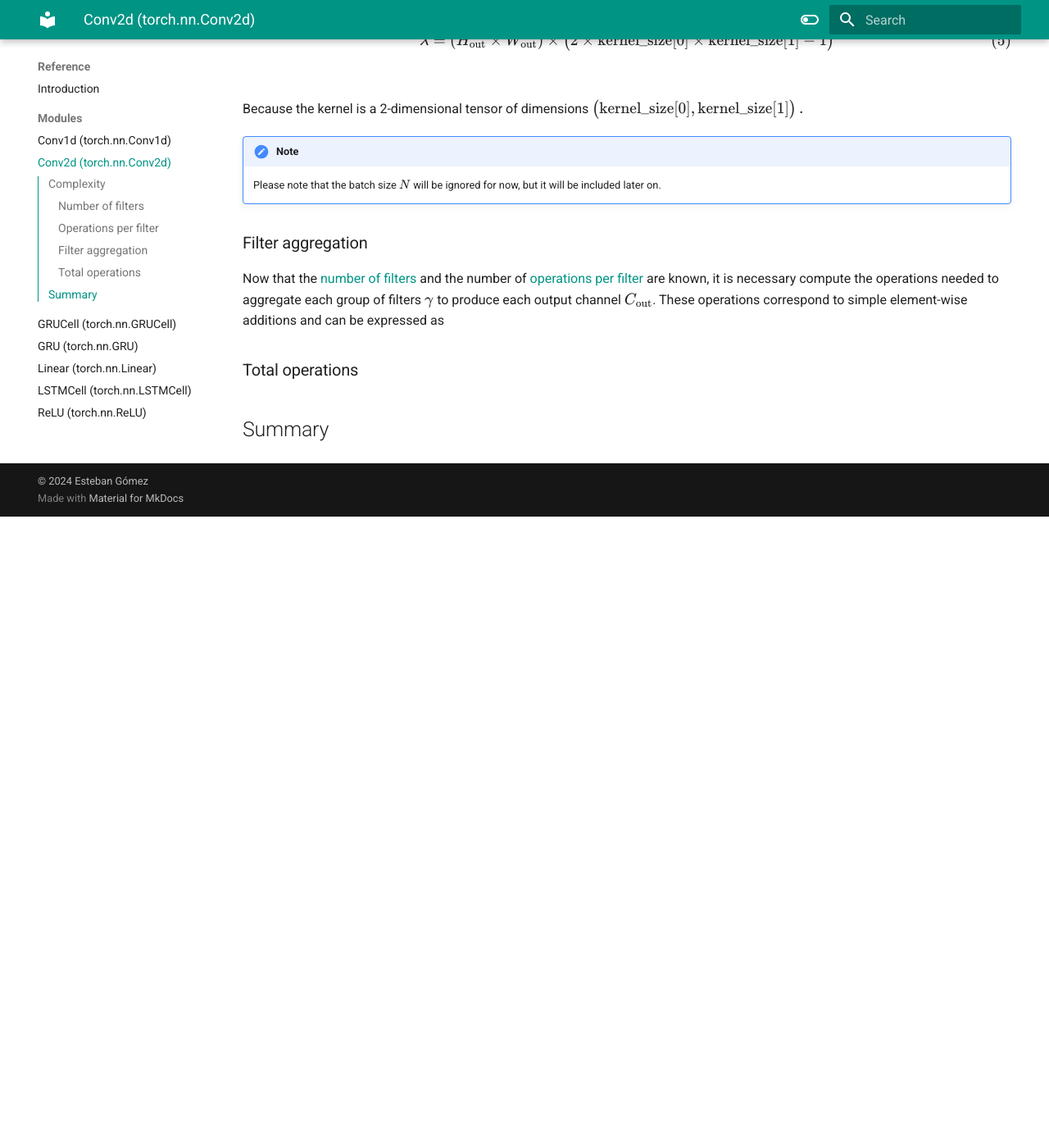
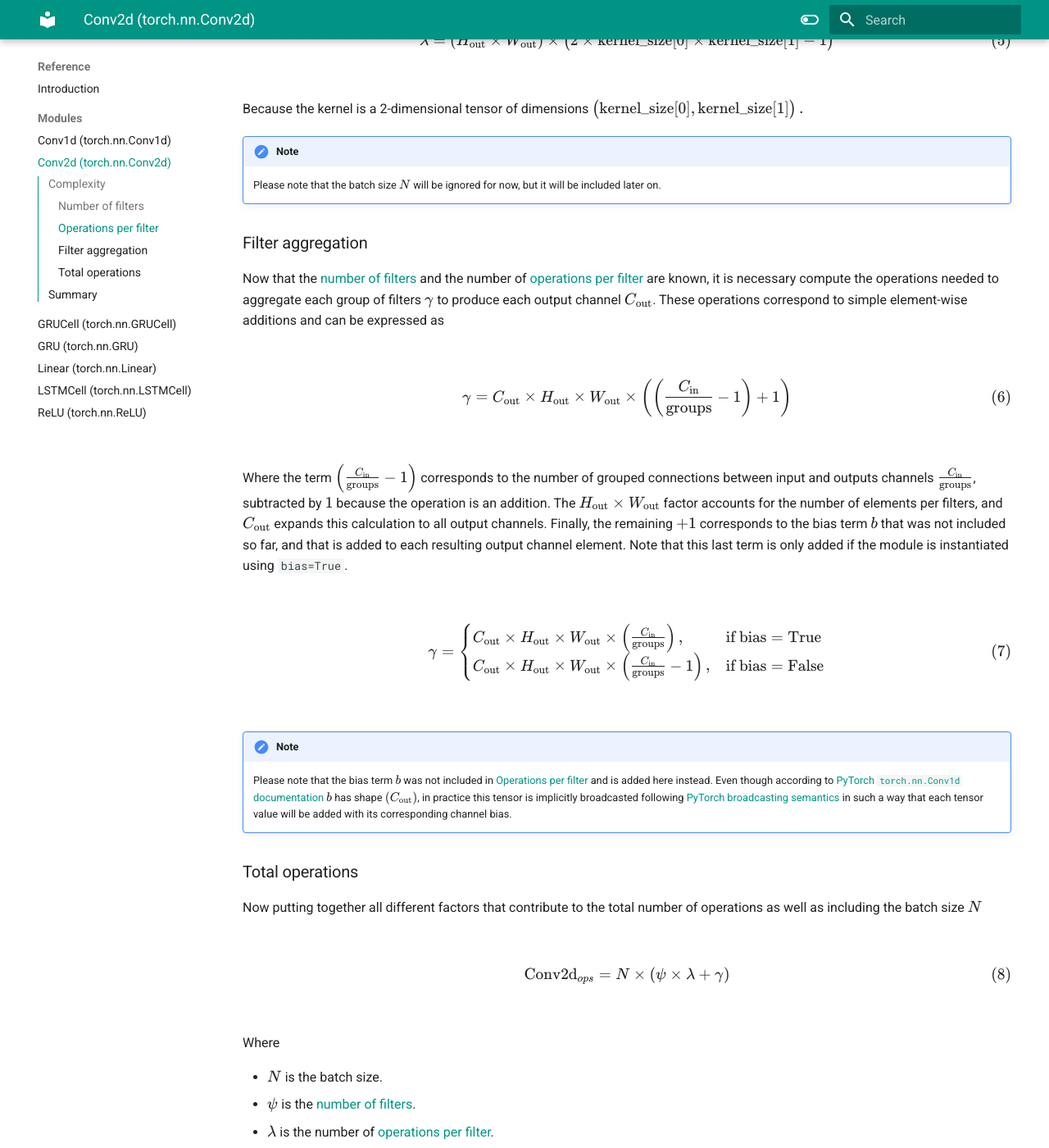
Before and after one commit to eagomez2/moduleprofiler, an MkDocs documentation site: the page built from docs/modules/conv2d.md, in a window 1280 px wide and 1400 px high, scrolled down 3100 px. Shown: the whole window at 82% size. Built offline with MkDocs 1.6.1 and Material for MkDocs 9.7.7, drawn with Linux system fonts in a browser that asks for light colours; before the commit the page ends 3730 px from its top, so only the background shows below that; some of the changed text lies outside the part shown.

Commit message:
Update Conv1d and Conv2d docs

```diff
--- a/docs/modules/conv2d.md
+++ b/docs/modules/conv2d.md
@@ -99,6 +99,87 @@ Because the kernel is a 2-dimensional tensor of dimensions $\left(\text{kernel\_
 
 Now that the [number of filters](#number-of-filters) and the number of [operations per filter](#operations-per-filter) are known, it is necessary compute the operations needed to aggregate each group of filters $\gamma$ to produce each output channel $C_\text{out}$. These operations correspond to simple element-wise additions and can be expressed as
 
+$$
+\begin{equation}
+    \gamma=C_{\text{out}}\times H_\text{out}\times W_\text{out}\times\left(\left(\frac{C_{\text{in}}}{\text{groups}}-1\right)+1\right)
+\end{equation}
+$$
+
+Where the term $\left(\frac{C_{\text{in}}}{\text{groups}}-1\right)$ corresponds to the number of grouped connections between input and outputs channels $\frac{C_{\text{in}}}{\text{groups}}$, subtracted by $1$ because the operation is an addition. The $H_\text{out}\times W_\text{out}$ factor accounts for the number of elements per filters, and $C_{\text{out}}$ expands this calculation to all output channels. Finally, the remaining $+1$ corresponds to the bias term $b$ that was not included so far, and that is added to each resulting output channel element. Note that this last term is only added if the module is instantiated using `bias=True`.
+
+$$
+\begin{equation}
+\gamma=\begin{cases}
+    C_{\text{out}}\times H_\text{out}\times W_\text{out}\times\left(\frac{C_{\text{in}}}{\text{groups}}\right), & \text{if}\ \text{bias}=\text{True} \\
+    C_{\text{out}}\times H_\text{out}\times W_\text{out}\times\left(\frac{C_{\text{in}}}{\text{groups}}-1\right), & \text{if}\ \text{bias}=\text{False}
+\end{cases}
+\end{equation}
+$$
+
+!!! note
+    Please note that the bias term $b$ was not included in  [Operations per filter](#operations-per-filter) and is added here instead. Even though according to <a href="https://pytorch.org/docs/stable/generated/torch.nn.Conv1d.html" target="_blank">PyTorch ``torch.nn.Conv1d`` documentation</a> $b$ has shape $\left(C_\text{out}\right)$, in practice this tensor is implicitly broadcasted following <a href="https://pytorch.org/docs/stable/notes/broadcasting.html" target="_blank">PyTorch broadcasting semantics</a> in such a way that each tensor value will be added with its corresponding channel bias.
+
+
 ### Total operations
 
+Now putting together all different factors that contribute to the total number of operations as well as including the batch size $N$
+
+$$
+\begin{equation}
+    \text{Conv2d}_{ops}=N\times\left(\psi\times\lambda+\gamma\right)
+\end{equation}
+$$
+
+Where
+
+* $N$ is the batch size.
+* $\psi$ is the [number of filters](#number-of-filters).
+* $\lambda$ is the number of [operations per filter](#operations-per-filter).
+* $\gamma$ is the number of [filter aggregation](#filter-aggregation) operations.
+
+For the case of `bias=True` this can be expanded to
+
+$$
+\begin{equation}
+    \scriptsize{\text{Conv2d}_{ops}=N\times\left(\left(\frac{C_{\text{in}}\times C_{\text{out}}}{\text{groups}}\right)\times\left(H_{\text{out}}\times W_\text{out}\times\left(2\times\text{kernel\_size[0]}\times\text{kernel\_size[1]}-1\right)\right)+C_{\text{out}}\times H_\text{out}\times W_\text{out}\times\left(\frac{C_{\text{in}}}{\text{groups}}\right)\right)}
+\end{equation}
+$$
+
+Rearranging terms it can be simplified to
+
+$$
+\begin{equation}
+\text{Conv2d}_{ops}=N\times\left(\frac{C_{\text{in}}\times C_{\text{out}}\times H_{\text{out}}\times W_\text{out}\times\left(2\times\text{kernel\_size[0]}\times\text{kernel\_size[1]}+1\right)}{\text{groups}}\right)
+\end{equation}
+$$
+
+For the case of `bias=False` $\gamma=C_{\text{out}}\times H_\text{out}\times W_\text{out}\times\left(\frac{C_{\text{in}}}{\text{groups}}-1\right)$  and the whole expression can be simplified to
+
+$$
+\begin{equation}
+\text{Conv2d}_{ops}=N\times\left(\frac{C_{\text{in}}\times C_{\text{out}}\times H_{\text{out}}\times W_\text{out}\times\left(2\times\text{kernel\_size[0]}\times\text{kernel\_size[1]}-\text{groups}\right)}{\text{groups}}\right)
+\end{equation}
+$$
+
 ## Summary
+
+The number of operations performed by a `torch.nn.Conv2d` module can be estimated as
+
+!!! success ""
+
+    === "If `bias=True`"
+        $\large{\text{Conv2d}_{ops}=N\times\left(\frac{C_{\text{in}}\times C_{\text{out}}\times H_{\text{out}}\times W_\text{out}\times\left(2\times\text{kernel\_size[0]}\times\text{kernel\_size[1]}+1\right)}{\text{groups}}\right)}$
+
+    === "If `bias=False`"
+        $\large{\text{Conv2d}_{ops}=N\times\left(\frac{C_{\text{in}}\times C_{\text{out}}\times H_{\text{out}}\times W_\text{out}\times\left(2\times\text{kernel\_size[0]}\times\text{kernel\_size[1]}-\text{groups}\right)}{\text{groups}}\right)}$
+
+Where
+
+
+* $N$ is the batch size.
+* $C_{\text{in}}$ is the number of input channels.
+* $C_{\text{out}}$ is the number of output channels.
+* $H_{\text{in}}$ is the height of the input tensor (i.e. `x.size(-2)` assuming an input tensor `x`)
+* $W_{\text{in}}$ is the width of the input tensor (i.e. `x.size(-1)` assuming an input tensor `x`)
+* $\text{groups}$ is the number of groups.
+* $\text{kernel\_size[0]}$ and $\text{kernel\_size[1]}$ are the first and second dimensions of the kernel tensor `weight`.
```
Also changed, not shown: docs/modules/conv1d.md (+4 -4 lines).
